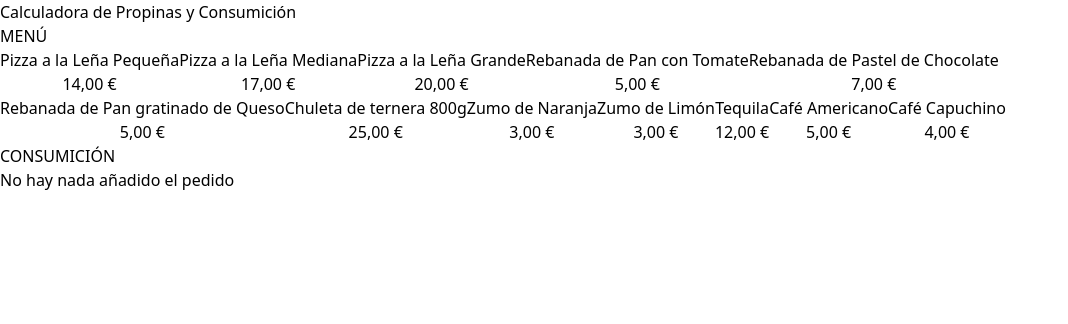
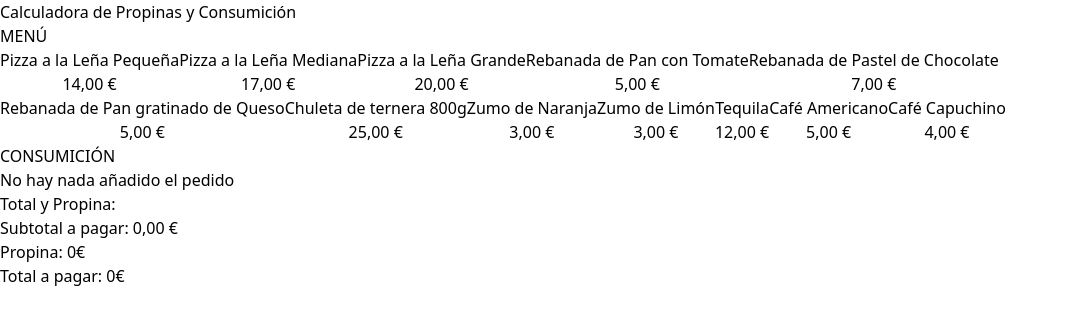
Before and after one commit to AdrianDelMoral/calculadora_propinas_reactTS, a React (Vite) app: page / in a window 1280 px wide. Shown: the top 324 px of the page, without its empty margins (0-1068 px from the left). Built offline with nearby package versions, Linux system fonts and the light colour scheme.

Commit message:
Adding the component OrderTotals and the function to see the Subtotal Amount

```diff
--- a/src/App.tsx
+++ b/src/App.tsx
@@ -1,5 +1,6 @@
 import MenuItem from "./components/MenuItem"
 import OrderContents from "./components/OrderContents"
+import OrderTotals from "./components/OrderTotals"
 import { menuItems } from "./data/db"
 import useOrder from "./hooks/useOrder"
 
@@ -34,6 +35,10 @@ function App() {
             removeItem={removeItem}
           />
 
+          <OrderTotals
+            order={order}
+          />
+
         </div>
       </main>
     </>
--- /dev/null
+++ b/src/components/OrderTotals.tsx
@@ -0,0 +1,36 @@
+import { useMemo } from "react"
+import { OrderItem } from "../types"
+import { formatCurrency } from "../helpers"
+
+type OrderTotalsProps = {
+    order: OrderItem[]
+}
+
+export default function OrderTotals({order} : OrderTotalsProps) {
+
+    const subtotalAmount = useMemo(() => order.reduce((total, item) => total + (item.quantity * item.price), 0), [order])
+
+    return (
+        <>
+            <div className="space-y-3">
+                <h2 className="font-black text-2xl">Total y Propina:</h2>
+                <p>Subtotal a pagar: {''}
+                    <span className="font-bold">{formatCurrency(subtotalAmount)}</span>
+                </p>
+
+                <p>Propina: {''}
+                    <span className="font-bold">0€</span>
+                </p>
+
+                <p>Total a pagar: {''}
+                    <span className="font-bold">0€</span>
+                </p>
+
+            </div>
+
+            <button>
+
+            </button>
+        </>
+    )
+}
```
